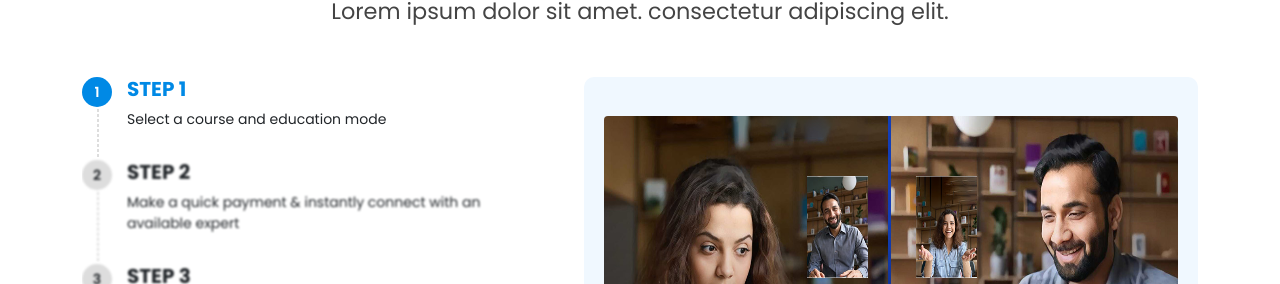
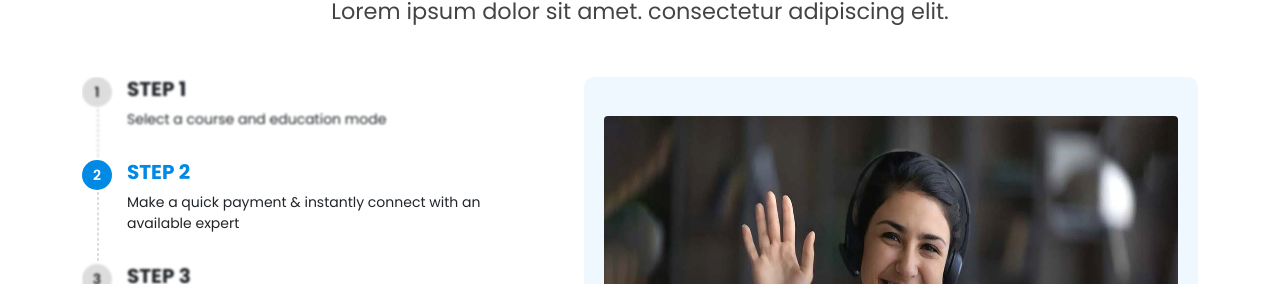
Before and after one commit to amirsaifi4034/consultations, a Next.js app: page / in a window 1280 px wide. Shown: the part 2409-2693 px from the top of the page. Built offline with nearby package versions, Linux system fonts and the light colour scheme.

Commit message:
slider auto play

```diff
--- a/components/steps/Steps.jsx
+++ b/components/steps/Steps.jsx
@@ -5,7 +5,7 @@ import "swiper/css";
 import "swiper/css/free-mode";
 import "swiper/css/navigation";
 import "swiper/css/thumbs";
-import { FreeMode, Navigation, Thumbs } from "swiper";
+import { Autoplay, FreeMode, Navigation, Thumbs } from "swiper";
 import { Container, Row, Col } from "react-bootstrap";
 import styles from "./Steps.module.css";
 import Steps_video from "./Steps_video";
@@ -85,8 +85,9 @@ export const Steps = () => {
                                 slidesPerView={1}
                                 loop={false}
                                 navigation={false}
+                                autoplay={{delay: 5000}}
                                 thumbs={{ swiper: thumbsSwiper && !thumbsSwiper.destroyed ? thumbsSwiper : null }}
-                                modules={[FreeMode, Navigation, Thumbs]}
+                                modules={[ Autoplay, FreeMode, Navigation, Thumbs]}
                                 className="mySwiper2"
                             >
                                 {videoCards.map(StepsVideoCard =>
@@ -101,9 +102,10 @@ export const Steps = () => {
                                 loop={false}
                                 spaceBetween={10}
                                 slidesPerView={4}
+                                autoplay={{delay: 5000}}
                                 freeMode={true}
                                 watchSlidesProgress={true}
-                                modules={[FreeMode, Navigation, Thumbs]}
+                                modules={[Autoplay, FreeMode, Navigation, Thumbs]}
                                 className="mySwiper"
                             >
                             {statusCards.map(stepsCountmap =>
```
